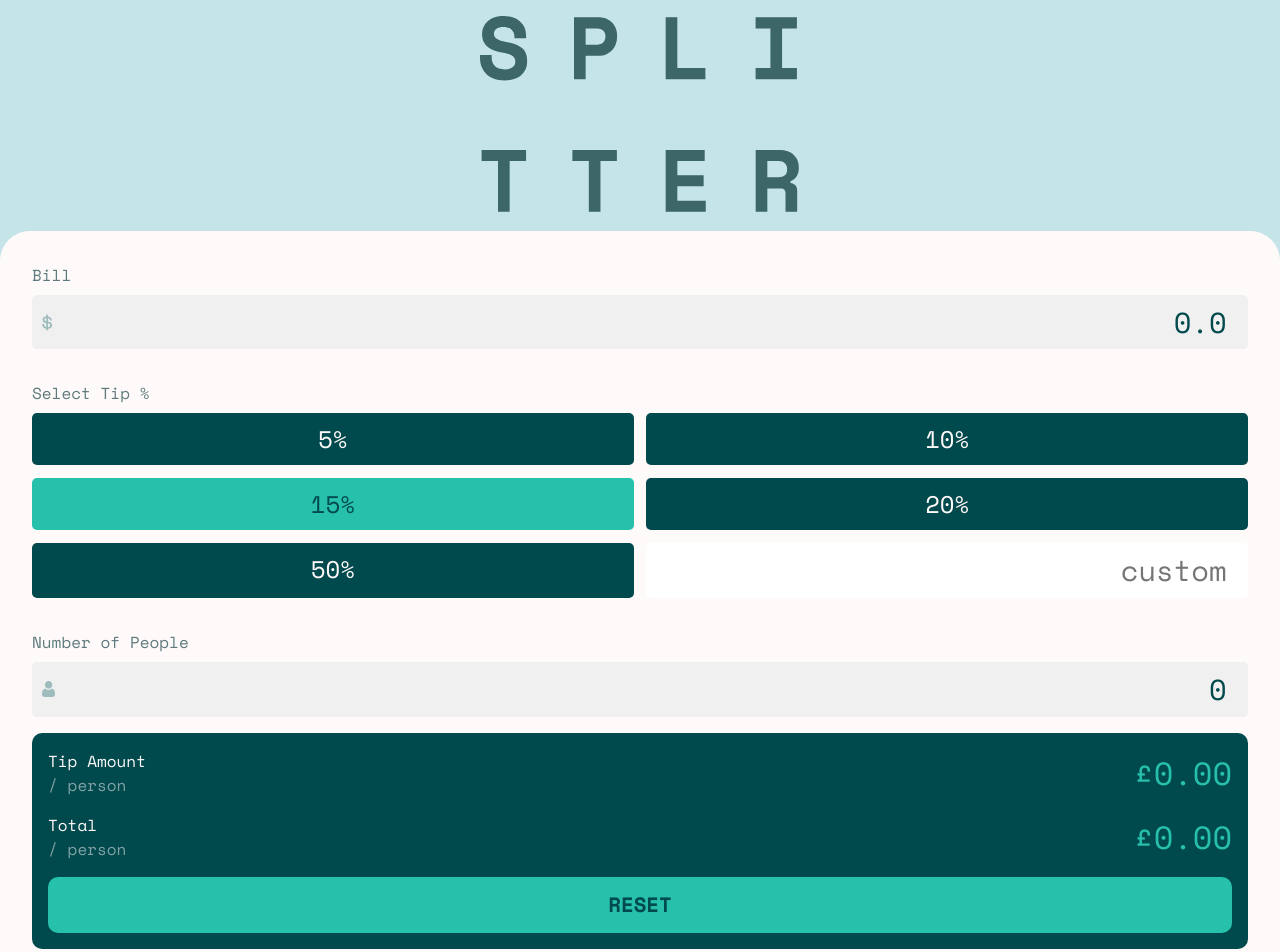
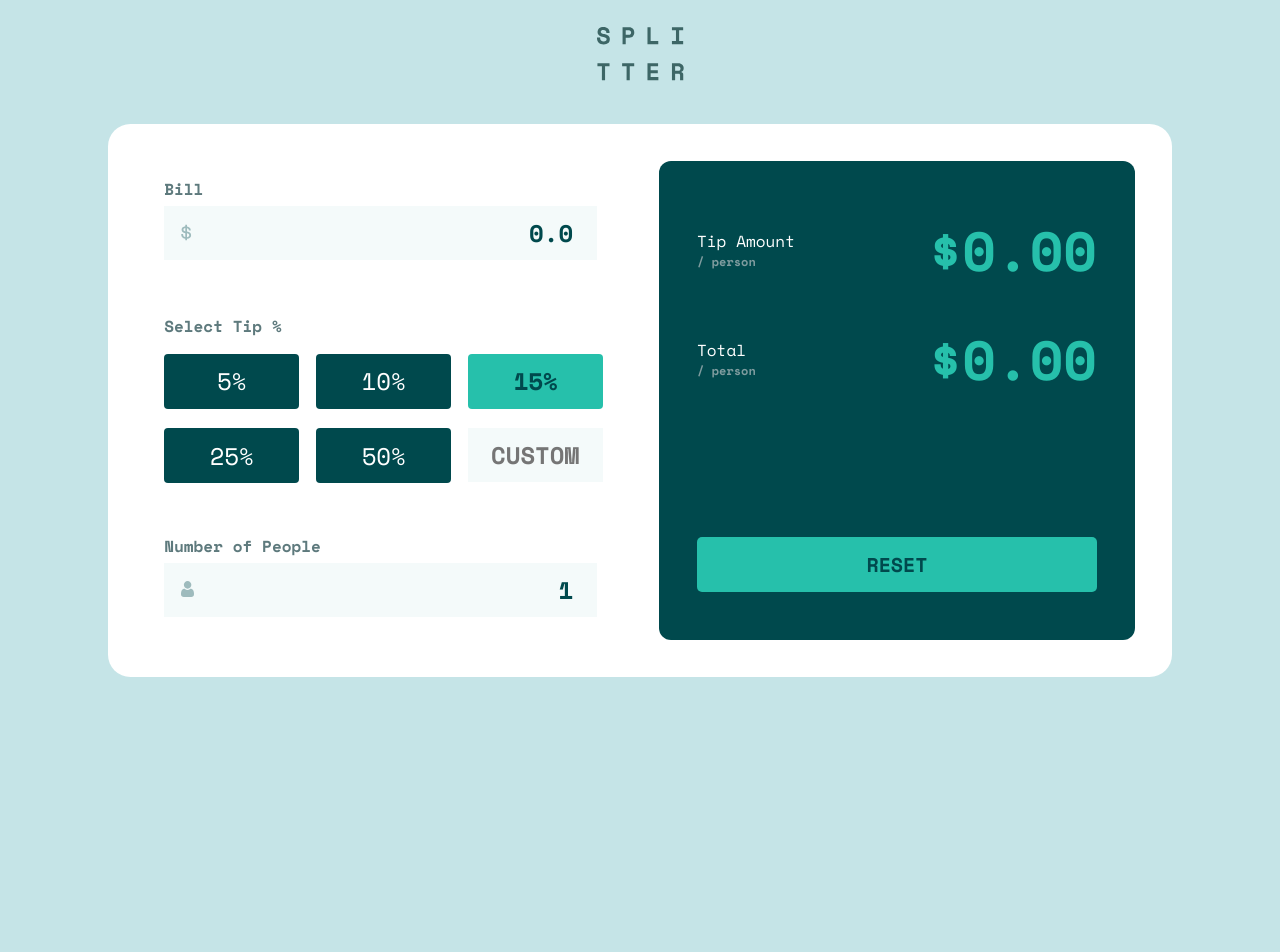
Before and after one commit to Joey690152/Tip-Calculator, a plain HTML site: page index.html in a window 1280 px wide. After the commit the page ends 800 px from the top, so only its background shows below. Drawn offline with nearby package versions, Linux system fonts and the light colour scheme.

Commit message:
finished

```diff
--- a/app.js
+++ b/app.js
@@ -1,72 +1,80 @@
-const amountInput = document.querySelector('.bill');
-const response = document.querySelector('.response')
-const peopleInput = document.querySelector('.people-input')
-const response2 = document.querySelector('.response-2')
-const percentBtn = document.querySelectorAll('.btn')
+const billInput = document.querySelector(".bill-input");
+const peopleInput = document.querySelector(".people-input");
+const tips = document.querySelectorAll(".tips");
+const tipPerPerson = document.getElementById("tip-amount");
+const totalPerPerson = document.getElementById("total-amount");
+const resetBtn = document.querySelector(".reset");
+const tipCustom = document.querySelector(".tip-custom");
+const error = document.querySelector(".error");
 
-amountInput.addEventListener('input', amountInputFunction);
-peopleInput.addEventListener('input', peopleInputFunction);
-percentBtn.forEach(function (val) {
-  val.addEventListener('click', handleClick);
-})
+billInput.addEventListener("input", billInputFun);
+peopleInput.addEventListener("input", peopleInputFun);
+tips.forEach(function (val) {
+  val.addEventListener("click", handleClick);
+});
+resetBtn.addEventListener("click", reset);
+tipCustom.addEventListener("input", tipInputFun);
 
+billInput.value = "0.0";
+peopleInput.value = "1";
+tipPerPerson.innerHTML = "$" + (0.0).toFixed(2);
+totalPerPerson.innerHTML = "$" + (0.0).toFixed(2);
 
-amountInput.value = '0.0';
-peopleInput.value = '0';
-response.value = '£' + (0.0).toFixed(2);
-response2.value = '£' + (0.0).toFixed(2);
-
-let amountValue = 0.0;
-let peopleValue = 0;
+let billValue = 0.0;
+let peopleValue = 1;
 let tipValue = 0.15;
 
-function amountInputFunction () {
-  amountValue = parseFloat(amountInput.value);
-  console.log(amountValue)
-};
+function billInputFun() {
+  billValue = parseFloat(billInput.value);
+  calculateTip();
+}
 
-function peopleInputFunction () {
+function tipInputFun() {
+  tipValue = parseFloat(tipCustom.value / 100);
+
+  tips.forEach(function (val) {
+    val.classList.remove("active-tip");
+  });
+  calculateTip();
+}
+
+function peopleInputFun() {
   peopleValue = parseFloat(peopleInput.value);
-  console.log(peopleValue)
+
+  if (peopleValue < 1) {
+    error.style.display = "flex";
+    peopleInput.style.border = "thick solid red";
+  } else {
+    error.style.display = "none";
+    peopleInput.style.border = "none";
+    calculateTip();
+  }
 }
 
 function handleClick(event) {
-  percentBtn.forEach(function(val) {
-    val.classList.remove('active-tip')
+  tips.forEach(function (val) {
+    val.classList.remove("active-tip");
     if (event.target.innerHTML == val.innerHTML) {
-      val.classList.add('active-tip');
-      tipValue = parseFloat(val.innerHTML) / 100
+      val.classList.add("active-tip");
+      tipValue = parseFloat(val.innerHTML) / 100;
     }
   });
-  console.log(tipValue)
+  calculateTip();
 }
 
+function calculateTip() {
+  if (peopleValue >= 1) {
+    let tipAmount = (billValue * tipValue) / peopleValue;
+    let total = (billValue + tipAmount) / peopleValue;
+    tipPerPerson.innerHTML = "$" + tipAmount.toFixed(2);
+    totalPerPerson.innerHTML = "$" + total.toFixed(2);
+  }
+}
 
-
-// bill input event listener. to check value is above 0
-
-amountInput.addEventListener('input', function(e) {
-  let value = e.target.value;
-  if (value < 1) {
-    e.preventDefault();
-    amountInput.classList.add('incorrect');
-    response.textContent = 'Bill value must be higher than 0'
-  } else {
-    response.textContent = '';
-    amountInput.classList.remove('incorrect')
-  }
-});
-
-// people input event listener. to check value is above 0
-
-peopleInput.addEventListener('input', function (e) {
-  let value = e.target.value;
-  if (value < 1) {
-    e.preventDefault();
-    peopleInput.classList.add('incorrect');
-    response2.textContent = 'Number of people must be higher than 0';
-  } else {
-    response2.textContent = '';
-    peopleInput.classList.remove('incorrect')
-  }
-})
+function reset() {
+  billInput.value = "0.0";
+  billInputFun();
+  peopleInput.value = "1";
+  peopleInputFun();
+  tipCustom.value = "";
+}
--- a/index.html
+++ b/index.html
@@ -9,60 +9,46 @@
 </head>
 <body>
 
-  <header>
-    <img src="./images/logo.svg" alt="">
-  </header>
-
-  <div class="calculator">
-    <div class="container">
-      <div class="bill-value">
-        <p>Bill</p>
-        <input type="number" placeholder="0" class="bill">
-        <div class="response"></div>
+<div class="logo"><img src="images/logo.svg" alt="" /></div>
+    <div class="tip-calculator">
+      <div class="partOne">
+        <label for="">Bill</label>
+        <input type="number" class="input bill-input" id="bill-input">
+        <label for="">Select Tip %</label>
+        <div class="tip">
+          <div class="tips tip-5">5%</div>
+          <div class="tips tip-10">10%</div>
+          <div class="tips active-tip tip-15">15%</div>
+          <div class="tips tip-25">25%</div>
+          <div class="tips tip-50">50%</div>
+          <div  id="tip-custom"><input class="tip-custom" type="number" placeholder="CUSTOM"></div>
+        </div>
+        <div class="peopleLabel">
+          <label for="">Number of People</label>
+          <label for="" class="error">Can't be Zero</label>
+        </div>
+        <input type="number" class="input people-input">
       </div>
 
-      <div class="tip-amount">
-        <p>Select Tip %</p>
-        <div class="tip-btn">
-          <div class="btn" data-id="5">5%</div>
-          <div class="btn" data-id="10">10%</div>
-          <div class="btn active-tip" data-id="15">15%</div>
-          <div class="btn" data-id="20">20%</div>
-          <div class="btn" data-id="50">50%</div>
-          <input type="number" name="custom-amount" id="custom-amount" placeholder="custom">
-        </div>
-      </div>
 
-      <div class="people">
-        <p>Number of People</p>
-        <input type="number" placeholder="0" class="people-input">
-        <div class="response-2"></div>
-      </div>
-
-      <section class="results">
-
-        <div class="result-1">
+      <div class="result">
+        <div class="tip-amount">
           <div class="text">
             <p>Tip Amount</p>
-            <span>/ person</span>
+            <p class="person">/ person</p>
           </div>
-          <div class="outcome">£0.00</div>
+          <div class="amount" id="tip-amount">$4.27</div>
         </div>
-
-        <div class="result-2">
+        <div class="total">
           <div class="text">
             <p>Total</p>
-            <span>/ person</span>
+            <p class="person">/ person</p>
           </div>
-          <div class="outcome">£0.00</div>
+          <div class="amount" id="total-amount">$32.79</div>
         </div>
-
-        <div class="reset-btn">
-          <div class="button">RESET</div>
-        </div>
-      </section>
-    </div>
-  </div>
+        <div class="reset">RESET</div>
+      </div>
+    <div>
 
 
 
--- a/style.css
+++ b/style.css
@@ -14,143 +14,207 @@
 
 }
 
-*, *::before, *::after {
-  box-sizing: border-box;
+* {
+  margin: 0;
   padding: 0;
-  margin: 0;
 }
 
-html {
-  background-color: var(--lgrey-cyan1);
-  font-family: var(--ff-spaceMono);
+body {
+  height: 100vh;
+  width: 100%;
+  background-color: hsl(185, 41%, 84%);
+  font-family: "Space Mono", monospace;
+}
+
+.logo {
+  text-align: center;
+  margin-top: 1.7rem;
+  margin-bottom: 2.3rem;
+}
+
+.tip-calculator {
+  background-color: white;
+  display: flex;
+  flex-direction: column;
+  padding: 2rem;
+  border-radius: 1.4rem 1.4rem 0 0;
+}
+
+label {
+  color: hsl(186, 14%, 43%);
+  font-weight: 700;
+  margin-bottom: 0.3rem;
 }
 
 input {
+  border: none;
   outline: none;
-  border: none;
-  width: 100%;
-  padding: .4rem;
-  border-radius: 5px;
+  padding: 5px;
+  padding-right: 18px;
+  background-position: 17px 15px;
+  background-repeat: no-repeat;
+  background-color: hsl(189, 41%, 97%);
   text-align: right;
-  font-size: 1.8rem;
-  color: var(--vdark-cyan);
-  font-family: var(--ff-spaceMono);
+  font-size: 24px;
+  color: hsl(183, 100%, 15%);
+  font-weight: bolder;
+  font-family: "Space Mono", monospace;
 }
 
-input::placeholder {
-  text-align: right;
+.bill-input {
+  background-image: url("images/icon-dollar.svg");
 }
 
-header img {
-  display: block;
-  width: 25%;
-  margin: 1rem auto;
+.bill-input {
+  margin-bottom: 36px;
 }
 
-.calculator {
-  background-color: var(--white);
-  border-top-left-radius: 30px;
-  border-top-right-radius: 30px;
+.tip {
+  margin-top: 0.7rem;
+  display: grid;
+  grid-template-columns: 144px 144px;
+  row-gap: 2em;
+  column-gap: 18px;
+  margin-bottom: 2rem;
 }
 
-.container {
-  padding: 2rem;
-}
-
-.container p {
-  color: var(--grey-cyan1);
-}
-
-.bill-value .bill {
-  background: url(./images/icon-dollar.svg) no-repeat left 10px center;
-  background-color: rgb(240, 240, 240);
-}
-
-.bill-value .response, .response-2 {
-  color: red;
-  text-align: center;
-}
-
-.incorrect {
-  color: red;
-}
-
-
-
-.tip-amount .tip-btn {
-  display: grid;
-  grid-template-columns: repeat(2, 1fr);
-  gap: 0.8rem;
-}
-
-.tip-amount .tip-btn .btn {
-  padding: 0.5rem 2rem;
-  background-color: var(--vdark-cyan);
-  text-align: center;
-  color: var(--white);
-  border-radius: 5px;
-  font-size: 1.5rem;
+.tips {
+  background-color: hsl(183, 100%, 15%);
+  color: white;
+  height: 48px;
+  display: flex;
+  justify-content: center;
+  align-items: center;
+  font-size: 24px;
+  border-radius: 4px;
   cursor: pointer;
 }
 
-.tip-amount .tip-btn .active-tip {
-  background-color: var(--main-cyan);
-  color: var(--vdark-cyan);
+.active-tip {
+  color: hsl(183, 100%, 15%);
+  background-color: hsl(172, 67%, 45%);
+  font-weight: bolder;
 }
 
-.bill-value p {
-  margin-bottom: 0.5rem;
+.people-input {
+  background-image: url("images/icon-person.svg");
+  margin-bottom: 2.4rem;
 }
 
-.tip-amount p {
-  margin: 2rem 0 0.5rem 0;
+.result {
+  background-color: hsl(183, 100%, 15%);
+  color: white;
+  padding: 39px 21px;
+  border-radius: 12px;
 }
 
-.people p{
-  margin: 2rem 0 0.5rem 0;
+.tip-amount,
+.total {
+  display: flex;
+  align-items: center;
+  justify-content: space-between;
+  margin-bottom: 1.7rem;
 }
 
-.people .people-input {
-  background: url(./images/icon-person.svg) no-repeat left 10px center;
-  background-color: rgb(240, 240, 240);
+.person {
+  font-size: 12px;
+  color: hsl(184, 14%, 56%);
+  font-weight: 700;
 }
 
-.results {
-  background-color: var(--vdark-cyan);
-  padding: 1rem;
-  border-radius: 10px;
-  margin-top: 1rem;
+.amount {
+  font-size: 28px;
+  color: hsl(172, 67%, 45%);
+  font-weight: 700;
 }
 
-.results .text p {
-  color: var(--white)
+.reset {
+  text-align: center;
+  font-size: 20px;
+  font-weight: 700;
+  color: hsl(183, 100%, 15%);
+  background-color: hsl(172, 67%, 45%);
+  padding: 9px 0 9px 0;
+  border-radius: 5px;
+  cursor: pointer;
 }
 
-.results .text span {
-  color: var(--white);
-  opacity: 50%;
+#tip-custom input {
+  box-sizing: border-box;
+  width: 100%;
 }
 
-.results .result-1, .result-2 {
+.peopleLabel {
   display: flex;
-  flex-direction: row;
-  align-items: center;
   justify-content: space-between;
-  margin-bottom: 1rem;
 }
 
-.results .outcome {
-  font-size: 2rem;
-  color: var(--main-cyan);
+.error {
+  color: red;
+  display: none;
 }
 
-.results .reset-btn {
-  padding: 0.8rem;
-  background-color: var(--main-cyan);
-  text-align: center;
-  font-size: 1.3rem;
-  font-weight: bold;
-  border-radius: 10px;
-  color: var(--vdark-cyan);
-  cursor: pointer;
+@media only screen and (min-width: 1000px) {
+  body {
+    display: flex;
+    flex-direction: column;
+    align-items: center;
+  }
+
+  input {
+    width: 415px;
+    padding: 9px;
+    background-position: 17px 18px;
+  }
+
+  .tip-calculator {
+    width: 990px;
+    flex-direction: row;
+    border-radius: 1.4rem;
+    padding: 2.3rem;
+    height: 479px;
+  }
+
+  .partOne {
+    margin-top: 1rem;
+    margin-left: 1.2rem;
+  }
+
+  .bill-input {
+    margin-bottom: 3.4rem;
+  }
+
+  .tip {
+    grid-template-columns: 135px 135px 135px;
+    row-gap: 1.2em;
+    column-gap: 17px;
+    margin-bottom: 3.2rem;
+  }
+
+  .tips {
+    height: 55px;
+  }
+
+  .partOne {
+    display: flex;
+    flex-direction: column;
+  }
+
+  .result {
+    margin-left: auto;
+    width: 400px;
+    display: flex;
+    flex-direction: column;
+    align-content: space-between;
+    padding: 48px 38px;
+  }
+
+  .amount {
+    font-size: 55px;
+  }
+
+  .reset {
+    padding: 13px 0 13px 0;
+    margin-top: auto;
+  }
 }
```
